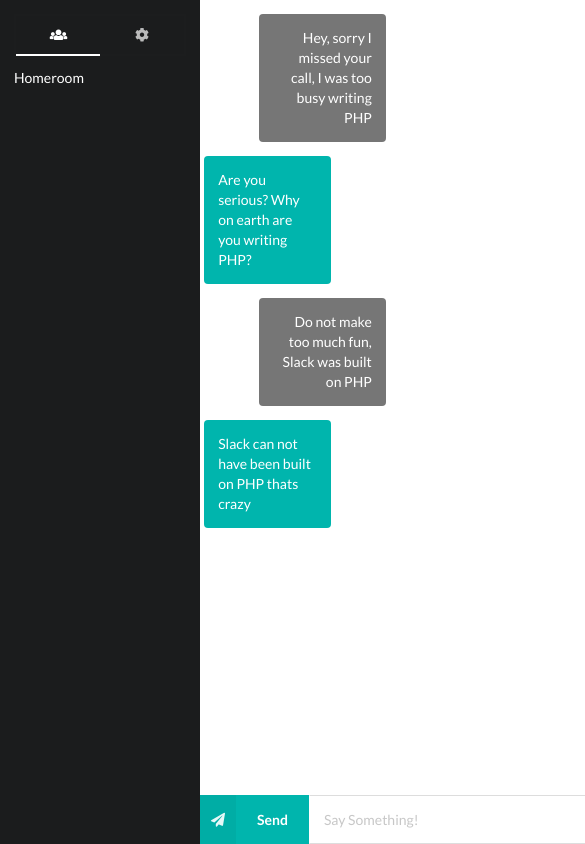
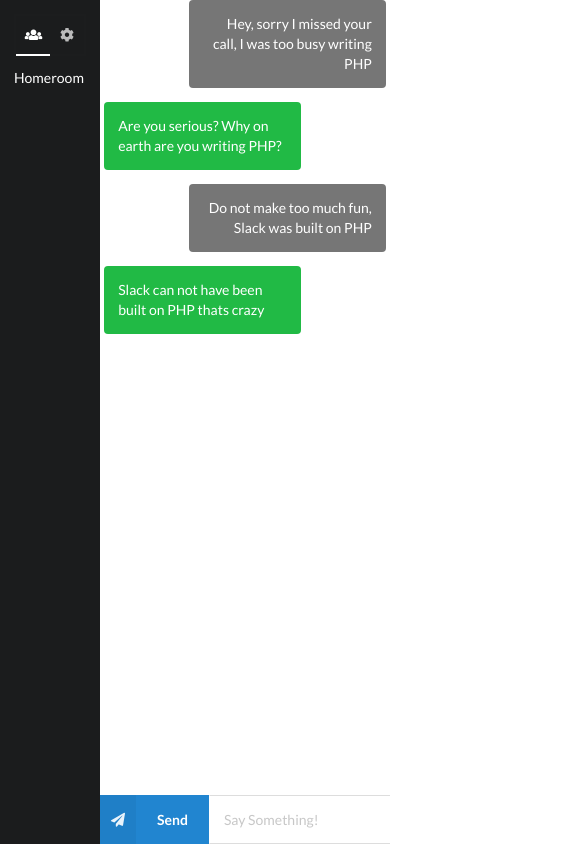
Before and after one commit to rrdelaney/Chat, a React app: page / in a window 390 px wide. Shown: the top 844 px of the page, 585 px wide, since content can reach past the window. Built offline with nearby package versions, Linux system fonts and the light colour scheme.

Commit message:
mobile ready

```diff
--- a/src/components/ChatBox.css
+++ b/src/components/ChatBox.css
@@ -1,13 +1,9 @@
 .chatBox {
-    bottom: 0;
-    position: absolute !important;
-    width: 100%;
     height: 3.5rem;
+    margin-top: auto;
 }
 
 .chatBox input {
-    width: 100%;
-    padding: 1rem 0 1rem 1rem !important;
     border-radius: 0 !important;
     border-bottom: none;
     border-left: none;
--- a/src/components/ChatBox.jsx
+++ b/src/components/ChatBox.jsx
@@ -5,7 +5,7 @@ export default class ChatBox extends Component {
     render() {
         return (
             <div className={`${chatBox} ui left action input`}>
-                <button className="ui teal labeled icon button">
+                <button className="ui blue labeled icon button">
                     <i className="send icon"></i>
                     Send
                 </button>
--- a/src/components/Message.jsx
+++ b/src/components/Message.jsx
@@ -10,7 +10,7 @@ export default function Message({text, authorId, userId}) {
         </div>
     } else {
         return <div className={`${messageContainer}`}>
-            <p className={`${message} ui inverted teal segment`}>
+            <p className={`${message} ui inverted green segment`}>
                 {text}
             </p>
         </div>
--- a/src/components/Room.css
+++ b/src/components/Room.css
@@ -2,5 +2,7 @@
     flex-grow: 5;
     height: 100vh;
     overflow: scroll;
-    padding: 1rem 0 3.5rem 0;
+    padding: 0 0 0 0;
+    display: flex;
+    flex-direction: column;
 }
--- a/src/components/Sidebar.css
+++ b/src/components/Sidebar.css
@@ -2,5 +2,5 @@
     height: 100vh;
     flex-grow: 1;
     flex-basis: auto;
-    min-width: 200px;
+    min-width: 100px;
 }
--- a/src/index.html
+++ b/src/index.html
@@ -2,7 +2,7 @@
 <html>
     <head>
         <link href='https://fonts.googleapis.com/css?family=Raleway:400,200,700' rel='stylesheet' type='text/css'>
-        <meta name="viewport" content="width=device-width, initial-scale=1.0"/>
+        <meta name="viewport" content="width=device-width, initial-scale=1">
     </head>
     <body>
         <div id="root"></div>
```
